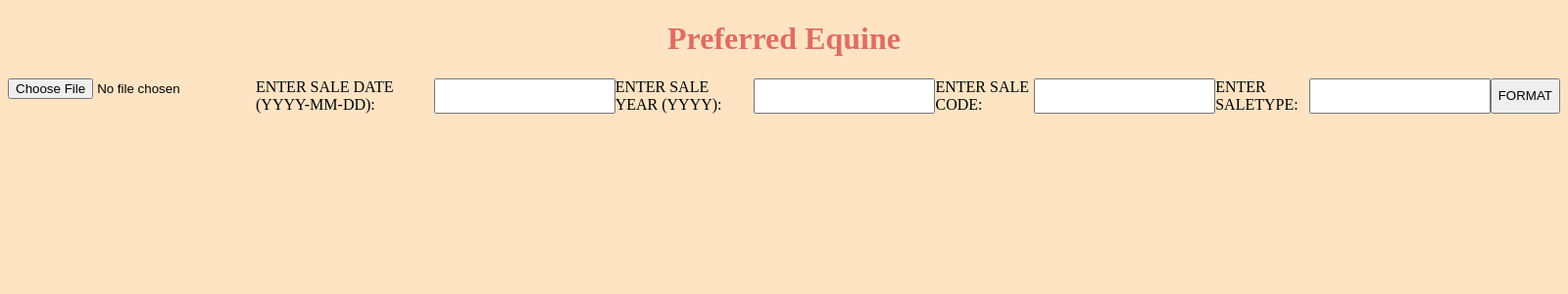
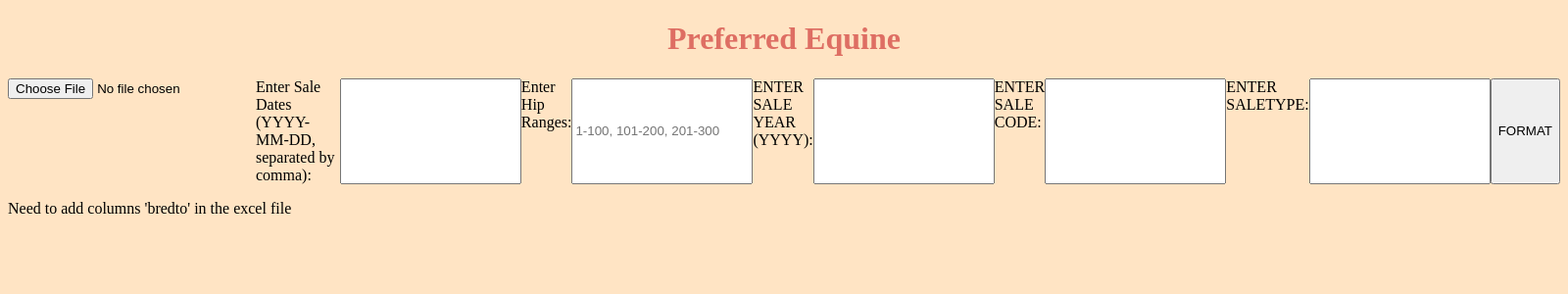
Before and after one commit to monilmody/preferredequinesalesresults, a Flask app: page /views/obs in a window 1600 px wide. Shown: the top 300 px of the page at 98% size. Run offline with Flask 3, Linux system fonts and the light colour scheme.

Commit message:
hip range to populate saledate and day values

```diff
--- a/website/main.py
+++ b/website/main.py
@@ -1643,7 +1643,7 @@ def obs():
             return render_template('obs.html', message='No selected file')
 
         # Read the selected Excel file into a DataFrame
-        df = pd.read_excel(file_path)
+        df = pd.read_csv(file_path)
 
         # Prompt the user to insert the salecode using a dialog
         salecode = request.form['salecode']
@@ -1668,9 +1668,6 @@ def obs():
 
         # Adding a new column SALECODE
         df['SALECODE'] = salecode
-
-        # Adding a new column SALEDATE
-        df['SALEDATE'] = request.form['saledate']
 
         # Adding a new column BOOK
         book = 1
@@ -1694,34 +1691,41 @@ def obs():
 
         #     counter_values.append(counter)
 
-        # Adding a new column DAY
-
-        df['DAY']
+        # Adding a new column HIP
+        df['HIP'] = df['hip_number']
+
+        # Adding a new column HIPNUM
+        df['HIPNUM'] = df['hip_number']
 
         # Function to update sale dates and corresponding day column based on user input
-        def update_sale_dates(df, sale_dates_input):
+        def update_sale_dates(df, sale_dates_input, hip_ranges_input):
             sale_dates = [date.strip() for date in sale_dates_input.split(',')]
+            hip_ranges = [range.strip() for range in hip_ranges_input.split(',')]
+
             # Convert the sale dates to datetime objects
-            sale_date_objects = [datetime.strptime(date, '%Y-%m-%d') for date in sale_dates]
-            for i, sale_date_obj in enumerate(sale_date_objects):
-                for j, sale_date in enumerate(df['SALEDATE']):
-                    if not pd.isnull(sale_date):
-                        if sale_date_obj.strftime('%Y-%m-%d') == sale_date:
-                            df.at[j, 'SALEDATE'] = sale_date_obj.strftime('%Y-%m-%d')
-                            df.at[j, 'DAY'] = i + 1  # Update DAY column based on the index
+            sale_date_objects = [datetime.strptime(date, '%Y-%m-%d').date() for date in sale_dates]
+
+            # Initialize a dictionary to store hip ranges and corresponding sale dates and days
+            hip_range_data = {}
+            for i, hip_range in enumerate(hip_ranges):
+                start, end = map(int, hip_range.split('-'))
+                for hip_number in range(start, end + 1):
+                    hip_range_data[hip_number] = {'sale_date': sale_date_objects[i], 'day': i + 1}
+
+            # Initialize DAY column to 0
+            df['DAY'] = 0
+
+            # Update SALEDATE and DAY columns
+            for hip_number, data in hip_range_data.items():
+                df.loc[df['hip_number'] == hip_number, 'SALEDATE'] = data['sale_date']
+                df.loc[df['hip_number'] == hip_number, 'DAY'] = data['day']
 
         # Get sale dates from user input
         sale_dates_input = request.form['sale_dates']
+        hip_ranges_input = request.form['hip_ranges']
 
         # Update sale dates and corresponding day column
-        update_sale_dates(df, sale_dates_input)
-
-
-        # Adding a new column HIP
-        df['HIP'] = df['hip_number']
-
-        # Adding a new column HIPNUM
-        df['HIPNUM'] = df['hip_number']
+        update_sale_dates(df, sale_dates_input, hip_ranges_input)
 
         # Dropping a column hip_number
         df.drop(columns=['hip_number'], inplace=True)
@@ -1763,14 +1767,16 @@ def obs():
         df.drop(columns=['foaling_date'], inplace=True)
 
         # Function to calculate the age from DATEFOAL
-        def calculate_age(datefoal):
-            today = date.today()
-            born = pd.to_datetime(datefoal, errors='coerce')  # Convert to datetime, handle invalid dates
-            age = today.year - born.dt.year - ((today.month * 100 + today.day) < (born.dt.month * 100 + born.dt.day))
+        def calculate_age(datefoal, sale_dates):
+            # Convert datefoal and sale_dates to datetime
+            born = pd.to_datetime(datefoal, errors='coerce')
+            sale_dates = pd.to_datetime(sale_dates, errors='coerce')
+            # Calculate age as the difference between sale_dates and datefoal in years
+            age = (sale_dates - born).dt.days // 365
             return age
 
         # Calling the calculate_age() function
-        age = calculate_age(df['DATEFOAL'])
+        age = calculate_age(df['DATEFOAL'], df['SALEDATE'])
 
         # Adding a new column AGE
         df['AGE'] = age.fillna("")
@@ -1873,8 +1879,11 @@ def obs():
         df['DDAMTATT'] = ddamtatt
 
         # Adding a new column BREDTO
-        bredto = ""
-        df['BREDTO'] = bredto
+        bredto = df['bredto']
+        df['BREDTO'] = bredto.fillna("")
+
+        # Dropping a column PROPERTY LINE
+        df.drop(columns=['bredto'], inplace=True)
 
         # Adding a new column LASTBRED
         lastbred = ''
@@ -1922,7 +1931,7 @@ def obs():
 
         # Adding a new column PRICE
         price = df['hammer_price']
-        df['PRICE'] = price
+        df['PRICE'] = price.fillna("")
 
         # Adding a new column PRICE1
         df.drop(columns=['hammer_price'], inplace=True)
@@ -1956,7 +1965,7 @@ def obs():
         datefoal_series = df['DATEFOAL']
 
         # Adding a new column YEARFOAL and getting the year from DATEFOAL
-        df['YEARFOAL'] = df['foaling_year'].dt.year.fillna("")
+        df['YEARFOAL'] = datefoal_series.dt.year.fillna("")
 
         df.drop(columns=['foaling_year'], inplace=True)
 
@@ -1969,7 +1978,6 @@ def obs():
         df.drop(columns=['ut_distance'], inplace=True)
         df.drop(columns=['ut_actual_date'], inplace=True)
         df.drop(columns=['ut_group'], inplace=True)
-        df.drop(columns=['ut_set'], inplace=True)
         df.drop(columns=['ut_set'], inplace=True)
 
         upload_data_to_mysql(df)
--- a/website/templates/obs.html
+++ b/website/templates/obs.html
@@ -14,8 +14,10 @@
 
     <form style="display: flex; "action="/obs" method="post" enctype="multipart/form-data">
         <input type="file" name="file" accept=".csv">
-        <label for="saledate">ENTER SALE DATE (YYYY-MM-DD):</label>
-        <input type="text" id="saledate" name="saledate" pattern="\d{4}-\d{2}-\d{2}" required>
+        <label for="sale_dates">Enter Sale Dates (YYYY-MM-DD, separated by comma):</label>
+        <input type="text" id="sale_dates" name="sale_dates" required>
+        <label for="hip_ranges">Enter Hip Ranges:</label>
+        <input type="text" id="hip_ranges" name="hip_ranges" placeholder="1-100, 101-200, 201-300">
         <label for="saleyear">ENTER SALE YEAR (YYYY):</label>
         <input type="text" id="saleyear" name="saleyear" pattern="\d{4}" required>
         <label for="saledate">ENTER SALE CODE:</label>
@@ -24,6 +26,7 @@
         <input type="text" name="type" id="type" maxlength="1" pattern="[a-zA-Z]" required>
         <button type="submit">FORMAT</button>
     </form>
+    <p>Need to add columns 'bredto' in the excel file</p>
     {% if message %}
     <p>{{ message }}</p>
 {% endif %}
```
